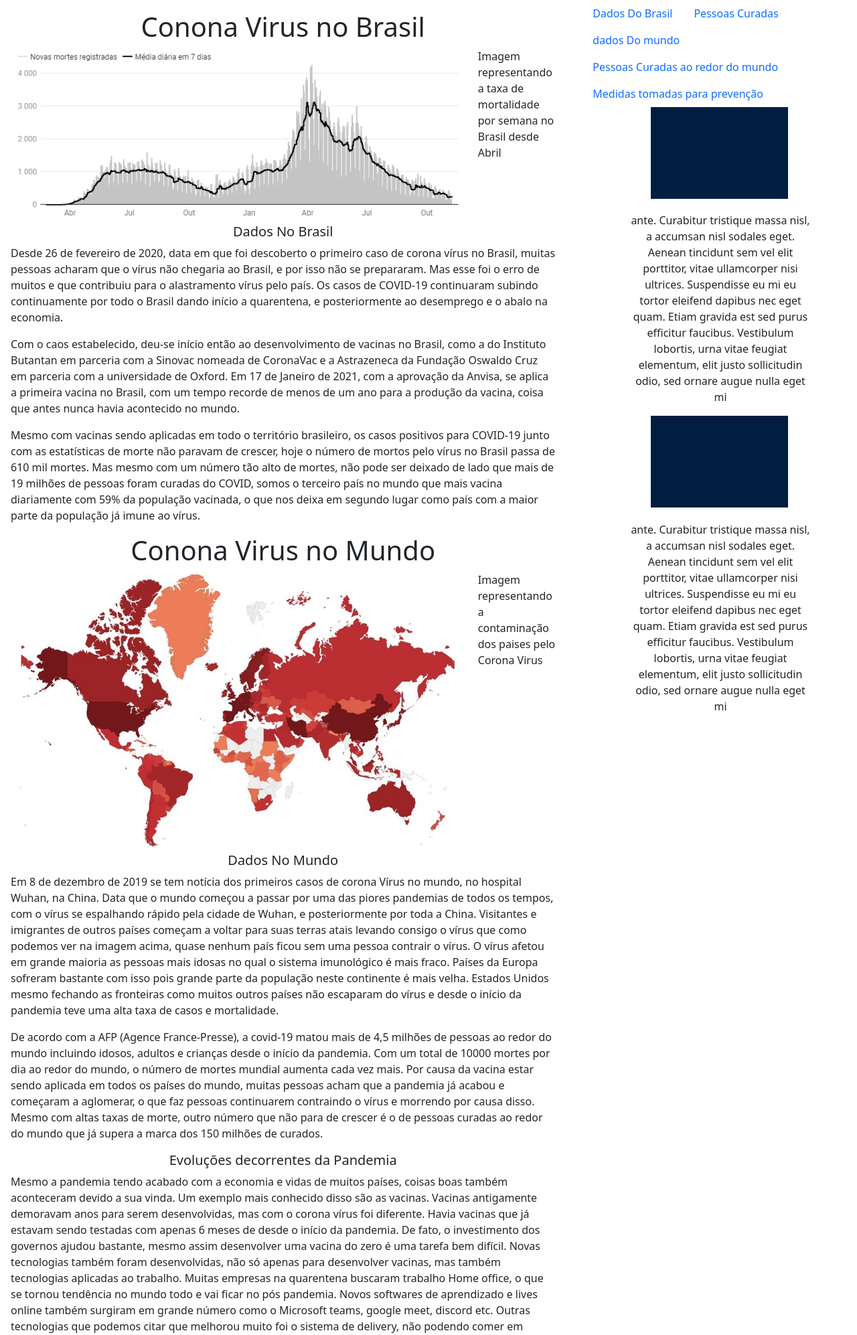
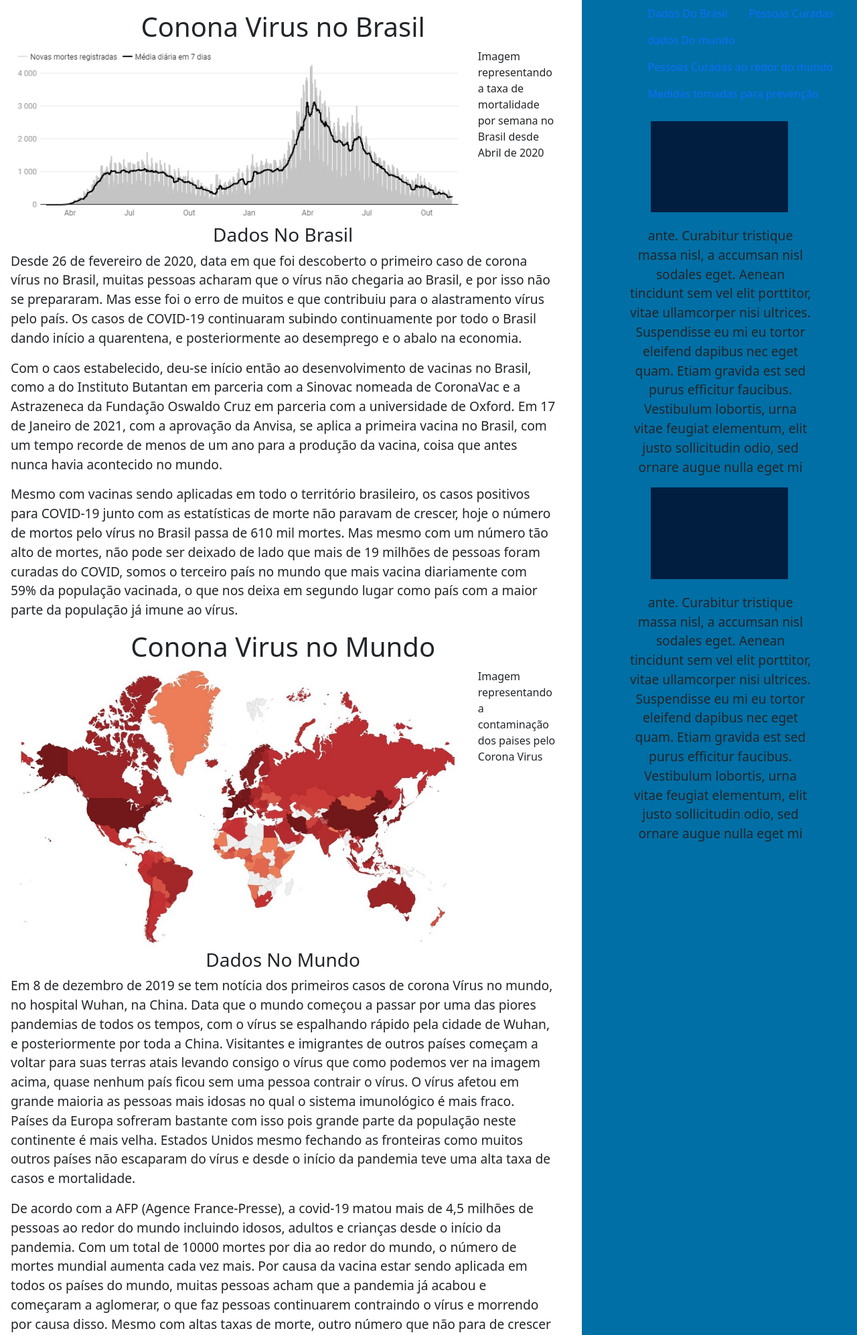
Before and after one commit to Allysson1/Projeto-integrador, a PHP site: page /3-dados.html in a window 1280 px wide. Shown: the top 1994 px of the page at 67% size. Run offline with PHP 8.4, Linux system fonts and the light colour scheme.

Commit message:
implementando-melhorias-na-tela-de-dados

```diff
--- a/3-dados.html
+++ b/3-dados.html
@@ -6,8 +6,8 @@
     <meta charset="utf-8">
     <meta name="viewport" content="width=device-width, initial-scale=1">
 
-    <link rel="stylesheet" href="../Projeto-integrador/css/bootstrap.min.css">
-    <link rel="stylesheet" type="text/css" href="../Projeto-integrador/css/estilo.css">
+    <link rel="stylesheet" href="/css/bootstrap.min.css">
+    <link rel="stylesheet" type="text/css" href="/css/estilo.css">
     <script src="/js/bootstrap.min.js"></script>
 </head>
 
@@ -19,19 +19,19 @@
 
     <div class="row ccontainer-fluid">
 
-        <div class="col-xs-10 col-sm-9 col-md-12 col-lg-8">
+        <div class="col-xs-12 col-sm-12 col-md-12 col-lg-8">
             <!--     conteúdo principal-->
             <article class="row p-3">
 
 
-                <h1 class="text-center"> Conona Virus no Brasil</h1>
+                <h1 class="text-center titulobrasil"> Conona Virus no Brasil</h1>
 
                 <!--            img gráfica dos dados do corona brasil-->
-                <img src="images/dados-covid-1.png" alt="" class="col-sm-12 col-md-8 col-lg-10 img-fluid">
+                <img src="images/dados-covid-1.png" alt="" class="col-sm-8 col-md-8 col-lg-10 img-fluid">
 
 
 
-                <nav class="nav-tablet col-md-3 lh-1">
+                <nav class="nav-tablet col-sm-4 col-md-3 lh-1">
                     <!-- lh-1 = line height -->
 
                     <ul class="nav nav-fill">
@@ -42,15 +42,15 @@
                         <li><a class="nav-link" href="">Medidas tomadas para prevenção</a></li>
                     </ul>
 
-
                 </nav>
 
+
                 <div class="col-md-8 col-lg-2">
-                    <p>Imagem representando a taxa de mortalidade por semana no Brasil desde Abril</p>
+                    <p class="pimg">Imagem representando a taxa de mortalidade por semana no Brasil desde Abril de 2020</p>
 
                 </div>
 
-                <h5 class="text-center">Dados No Brasil</h5>
+                <h3 class="text-center">Dados No Brasil</h3>
 
                 <!--texto principal brasil-->
                 <p>Desde 26 de fevereiro de 2020, data em que foi descoberto o primeiro
@@ -85,9 +85,12 @@
                     população já imune ao vírus.</p>
 
 
+
+
+
                 <section class="sct-sm">
-                    <a href=""><img src="images/exemplo1.png" class="col-lg-3 imglink-sm"></a>
-                    <p class="text-center col-sm-8  col-md-8 col-lg-8 paside"> ante. Curabitur tristique massa nisl, a
+                    <a href=""><img src="images/exemplo1.png" class="col-sm-4 imglink-sm"></a>
+                    <p class="text-center col-sm-8 col-md-8 pimglink"> ante. Curabitur tristique massa nisl, a
                         accumsan nisl sodales eget. Aenean
                         tincidunt sem vel elit porttitor, vitae ullamcorper nisi ultrices.
                         Suspendisse eu mi eu tortor eleifend dapibus nec eget quam. Etiam
@@ -96,6 +99,8 @@
                         eget mi</p>
                 </section>
 
+
+
                 <h1 class="text-center">Conona Virus no Mundo</h1>
 
                 <!--            img gráfica dos dados do corona do mundo-->
@@ -103,13 +108,13 @@
 
                 <div class="col-md-12 col-lg-2">
 
-                    <p class="">Imagem representando a contaminação dos paises pelo Corona Virus </p>
+                    <p class="pimg">Imagem representando a contaminação dos paises pelo Corona Virus </p>
 
 
 
                 </div>
 
-                <h5 class="text-center">Dados No Mundo</h5>
+                <h3 class="text-center">Dados No Mundo</h3>
                 <!--texto principal-->
                 <p>Em 8 de dezembro de 2019 se tem notícia dos primeiros casos de corona
                     Vírus no mundo, no hospital Wuhan, na China.
@@ -142,8 +147,8 @@
 
 
                 <section class="sct-sm">
-                    <a href=""><img src="images/exemplo1.png" class="col-lg-3 imglink-sm"></a>
-                    <p class="text-center col-sm-8  col-md-8 col-lg-8 paside"> ante. Curabitur tristique massa nisl, a
+                    <a href=""><img src="images/exemplo1.png" class=" col-sm-4 col-lg-3 imglink-sm"></a>
+                    <p class="text-center col-sm-8  col-md-8 col-lg-8 pimglink"> ante. Curabitur tristique massa nisl, a
                         accumsan nisl sodales eget. Aenean
                         tincidunt sem vel elit porttitor, vitae ullamcorper nisi ultrices.
                         Suspendisse eu mi eu tortor eleifend dapibus nec eget quam. Etiam
@@ -153,7 +158,7 @@
                 </section>
 
 
-                <h5 class="text-center">Evoluções decorrentes da Pandemia</h5>
+                <h3 class="text-center">Evoluções decorrentes da Pandemia</h3>
 
                 <p>
                     Mesmo a pandemia tendo acabado com a economia e vidas de muitos países,
@@ -203,7 +208,7 @@
 
 
                 <!--navegação de segundoi grau-->
-                <nav>
+                <nav class="col-lg-12">
 
                     <ul class="nav nav-fill">
                         <li><a class="nav-link" href="">Dados Do Brasil</a></li>
@@ -217,7 +222,8 @@
                 </nav>
 
                 <!--indicações de assunto que levam a outra pagina-->
-                <section><a href=""><img src="images/exemplo1.png" class="mx-auto d-block  col-lg-6"></a></section>
+                <section class="imgaside"><a href=""><img src="images/exemplo1.png"
+                            class="mx-auto d-block  col-lg-6"></a></section>
                 <p class="text-center col-sm-8  col-md-8 col-lg-8 paside"> ante. Curabitur tristique massa nisl, a
                     accumsan nisl sodales eget. Aenean
                     tincidunt sem vel elit porttitor, vitae ullamcorper nisi ultrices.
@@ -227,7 +233,8 @@
                     eget mi</p>
 
 
-                <section><a href=""><img src="images/exemplo1.png" class="mx-auto d-block col-lg-6"></a></section>
+                <section class="imgasides"><a href=""><img src="images/exemplo1.png"
+                            class="mx-auto d-block col-lg-6"></a></section>
                 <p class="text-center col-sm-8 col-md-8 col-lg-8 paside"> ante. Curabitur tristique massa nisl, a
                     accumsan nisl sodales eget. Aenean
                     tincidunt sem vel elit porttitor, vitae ullamcorper nisi ultrices.
--- a/css/estilo.css
+++ b/css/estilo.css
@@ -1,118 +1,192 @@
 @charset "UTF-8";
 
 /* organização do header */
-header{
+header {
     height: 100%;
     width: 100%;
 }
 
-#navbar{
+#navbar {
     background-color: #ffd300;
     /* background-image: url('../images/index.jpg'); */
 }
 
-#img-header{
+#img-header {
     overflow-x: hidden;
 }
 
 /* organização tela de dados */
 
-.body-dados{
+.body-dados {
     overflow-x: hidden;
 }
 
 
-.imglink-dados{
+.imglink-dados {
     margin-top: 5%;
     margin-left: 5%;
 }
 
-/* mobile */
-@media (max-width: 576px) {
-.asidedados{
-    display: none;
+
+.paside {
+    margin-top: 5%;
+    margin-left: 17%;
 }
 
+/* mobile-dados*/
+@media (max-width: 576px) {
+    .asidedados {
+        display: none;
 
-.nav-tablet{
+    }
+
+    .nav-tablet {
         display: none;
+
+    }
+
+    .sct-sm {
+        display: block;
+    }
+
+    .imglink-sm {
+        width: 70%;
+        margin-left: 15%;
+
+    }
+
+    .pimglink {
+        float: right;
+        padding: 10px;
+    }
+
+    .imglink-dados {
+        width: 70%;
+        margin-left: 15%;
     }
 
 }
 
- .paside{
-     margin-top: 5%;
-     margin-left: 17%;
- }
+
 
 @media (min-width: 576px) {
- .sct-sm{
+    .sct-sm {
         display: none;
     }
 
-.asidedados{
+    .asidedados {
         display: none;
+    }
+
+    .nav-tablet {
+        display: block;
+        font-size: 0.8rem;
+    }
+
+    .body-dados {
+        font-size: 1rem;
+    }
+
+    .pimg {
+        font-size: 0.8rem;
+    }
+
+    .sct-sm {
+        display: block;
+    }
+
+    .pimglink {
+        float: right;
+        padding: 10px;
     }
 
 }
 
-/* tablet */
+/* tablet-dados*/
 @media (min-width: 768px) {
 
 
-    .asidedados{
+    .asidedados {
         display: none;
     }
 
-    .nav-tablet{
+    .nav-tablet {
         display: block;
         margin-left: 3%;
     }
 
-    .imglink-dados{
+    .imglink-dados {
         margin-top: 5%;
         margin-left: 10%;
+    }
+
+    .sct-sm {
+        display: block;
     }
 
 
 }
 
 @media (min-width: 992px) {
-    .asidedados{
-        display: block;
+    .body-dados {
+        font-size: 1.2rem;
     }
 
-    .nav-tablet{
+    .pimg {
+        font-size: 1rem;
+    }
+
+    .asidedados {
+        display: block;
+        background-color: #006FA5;
+        height: 1000vh;
+    }
+
+    .nav-tablet {
         display: none;
     }
 
-    .imglink-dados{
+    .imglink-dados {
         margin-top: 5%;
         margin-left: 5%;
     }
+
+    .sct-sm {
+        display: none;
+    }
+
+    .imgaside {
+        margin-top: 5%;
+    }
+
+    .nav {
+        font-size: 1rem;
+        margin-left: 20%;
+    }
+
 }
 
 
 
 
 /* organização da home */
-main{
+main {
     padding-top: 110px;
 
 }
 
-.secredes{
+.secredes {
     text-align: center;
 }
 
-.redes{
+.redes {
     height: 85px;
     width: 85px;
     padding: 25px;
 
 }
 
-.h1index{
+.h1index {
     padding: 25px;
     padding-bottom: 35px;
     text-align: center;
@@ -120,7 +194,7 @@ main{
 
 /* organização da tela de sintomas */
 
-.h1cor{
+.h1cor {
     padding: 25px;
     padding-bottom: 35px;
     text-align: center;
```
Also changed, not shown: descarte.html (deleted, +0 -133 lines). Lines whose indentation alone changed are shown as unchanged.
